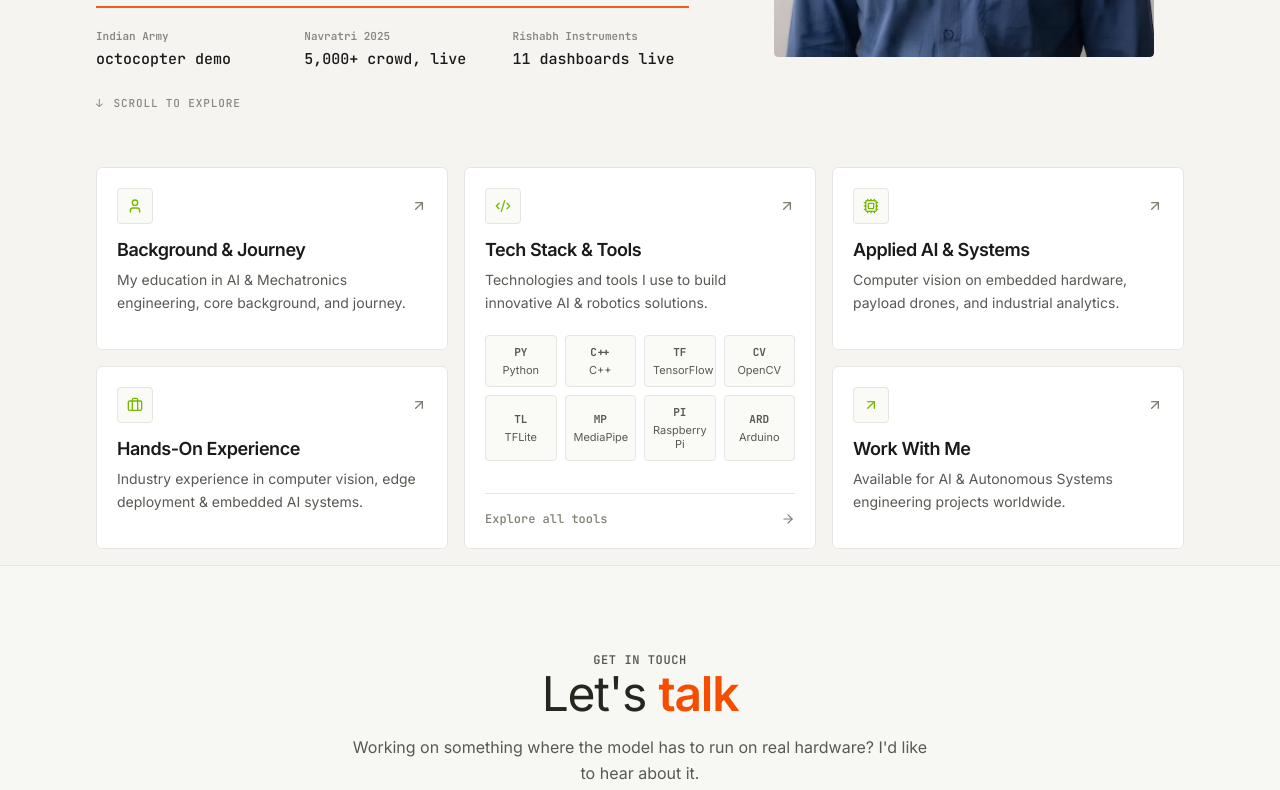
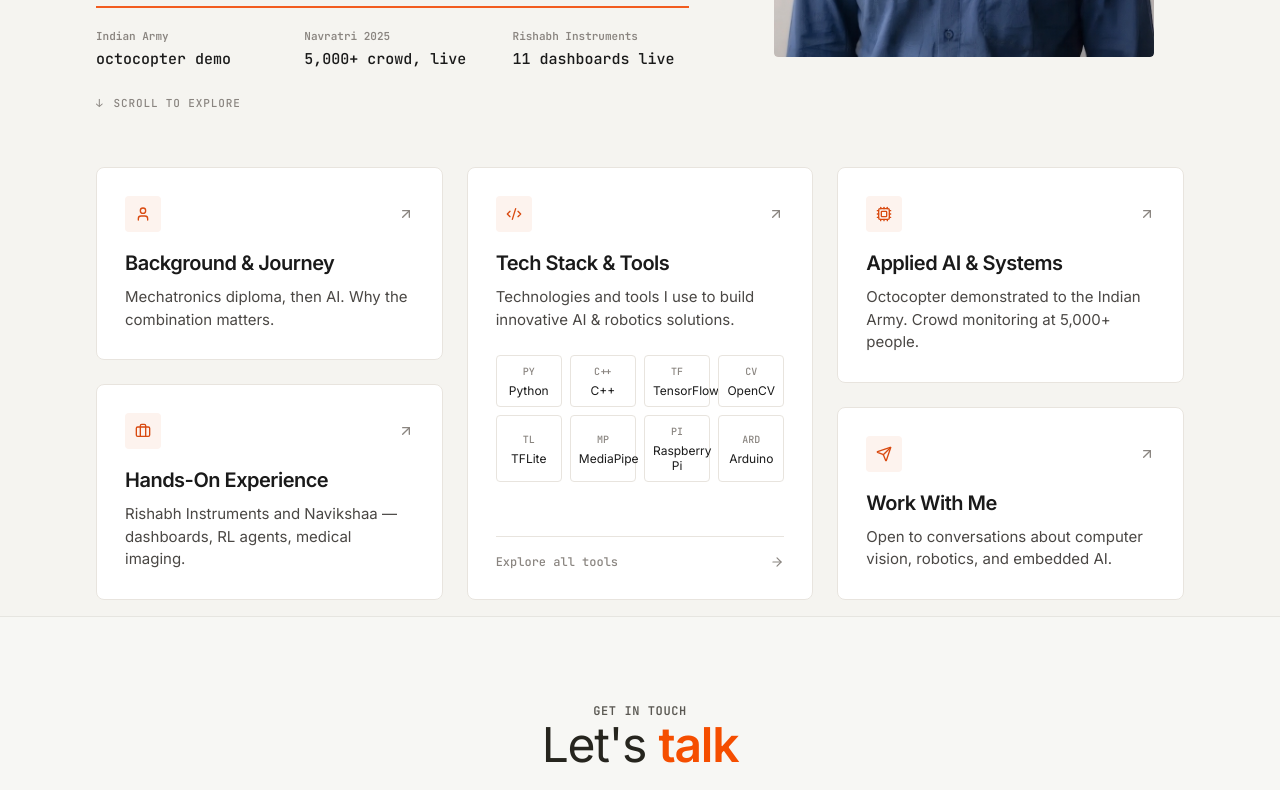
Before and after one commit to Prrajaljain/Portfolio-Setup, a Next.js app: page / in a window 1280 px wide. Shown: the part 555-1345 px from the top of the page. Built offline with nearby package versions, Linux system fonts and the light colour scheme.

Commit message:
Redesign Bento card navigation section with #D94A10 16px icons in #FDF3EE containers, updated card descriptions, 28px padding, 20px title, and hover transitions

```diff
--- a/components/home/hero.tsx
+++ b/components/home/hero.tsx
@@ -20,26 +20,26 @@ function BentoHeroGrid() {
 
   return (
     <div id="bento-grid" className="mt-14 w-full text-left">
-      <div className="grid grid-cols-1 md:grid-cols-3 gap-4 items-stretch">
+      <div className="grid grid-cols-1 md:grid-cols-3 gap-6 items-stretch">
         {/* Left Column: 2 Cards Stacked Vertically */}
-        <div className="flex flex-col gap-4 justify-between">
+        <div className="flex flex-col gap-6 justify-between">
           {/* Card 1: Background & Journey */}
           <Link
             href="/about"
-            className="group relative flex flex-col justify-between rounded-md border border-[#e6e5e0] bg-[#ffffff] p-5 h-full transition-all duration-150 hover:border-[#cfcdc4] hover:-translate-y-0.5 focus-visible:outline-2 focus-visible:outline-[#1A1A1A] focus-visible:outline-offset-[3px]"
+            className="group relative flex flex-col justify-between rounded-[8px] border border-[#E8E4DE] bg-[#FFFFFF] p-[28px] h-full shadow-none transition-all duration-200 ease-out hover:border-[#D94A10] hover:-translate-y-[2px] focus-visible:outline-2 focus-visible:outline-[#1A1A1A] focus-visible:outline-offset-[3px]"
           >
             <div>
-              <div className="mb-3 flex items-center justify-between">
-                <div className="flex size-9 items-center justify-center rounded-sm bg-[#fafaf7] border border-[#e6e5e0] text-[#1A1A1A]">
-                  <User className="size-4 text-[#76b900]" />
+              <div className="mb-4 flex items-center justify-between">
+                <div className="flex size-9 items-center justify-center rounded-sm bg-[#FDF3EE]">
+                  <User className="size-4 text-[#D94A10]" />
                 </div>
-                <ArrowUpRight className="size-4 text-[#807d72] group-hover:text-[#D94A10] transition-colors duration-150" />
+                <ArrowUpRight className="size-4 text-[#8A8580] transition-all duration-200 ease-out group-hover:translate-x-[2px] group-hover:-translate-y-[2px] group-hover:text-[#D94A10]" />
               </div>
-              <h2 className="text-[18px] font-semibold tracking-tight text-[#1A1A1A] group-hover:text-[#D94A10] transition-colors duration-150">
+              <h2 className="text-[20px] font-semibold tracking-tight text-[#1A1A1A]">
                 Background &amp; Journey
               </h2>
-              <p className="mt-1.5 text-xs sm:text-sm leading-relaxed text-[#5a5852]">
-                My education in AI &amp; Mechatronics engineering, core background, and journey.
+              <p className="mt-2 text-[15px] leading-[1.5] text-[#4A4744]">
+                Mechatronics diploma, then AI. Why the combination matters.
               </p>
             </div>
           </Link>
@@ -47,20 +47,20 @@ function BentoHeroGrid() {
           {/* Card 2: Hands-On Experience */}
           <Link
             href="/experience"
-            className="group relative flex flex-col justify-between rounded-md border border-[#e6e5e0] bg-[#ffffff] p-5 h-full transition-all duration-150 hover:border-[#cfcdc4] hover:-translate-y-0.5 focus-visible:outline-2 focus-visible:outline-[#1A1A1A] focus-visible:outline-offset-[3px]"
+            className="group relative flex flex-col justify-between rounded-[8px] border border-[#E8E4DE] bg-[#FFFFFF] p-[28px] h-full shadow-none transition-all duration-200 ease-out hover:border-[#D94A10] hover:-translate-y-[2px] focus-visible:outline-2 focus-visible:outline-[#1A1A1A] focus-visible:outline-offset-[3px]"
           >
             <div>
-              <div className="mb-3 flex items-center justify-between">
-                <div className="flex size-9 items-center justify-center rounded-sm bg-[#fafaf7] border border-[#e6e5e0] text-[#1A1A1A]">
-                  <Briefcase className="size-4 text-[#76b900]" />
+              <div className="mb-4 flex items-center justify-between">
+                <div className="flex size-9 items-center justify-center rounded-sm bg-[#FDF3EE]">
+                  <Briefcase className="size-4 text-[#D94A10]" />
                 </div>
-                <ArrowUpRight className="size-4 text-[#807d72] group-hover:text-[#D94A10] transition-colors duration-150" />
+                <ArrowUpRight className="size-4 text-[#8A8580] transition-all duration-200 ease-out group-hover:translate-x-[2px] group-hover:-translate-y-[2px] group-hover:text-[#D94A10]" />
               </div>
-              <h2 className="text-[18px] font-semibold tracking-tight text-[#1A1A1A] group-hover:text-[#D94A10] transition-colors duration-150">
+              <h2 className="text-[20px] font-semibold tracking-tight text-[#1A1A1A]">
                 Hands-On Experience
               </h2>
-              <p className="mt-1.5 text-xs sm:text-sm leading-relaxed text-[#5a5852]">
-                Industry experience in computer vision, edge deployment &amp; embedded AI systems.
+              <p className="mt-2 text-[15px] leading-[1.5] text-[#4A4744]">
+                Rishabh Instruments and Navikshaa &mdash; dashboards, RL agents, medical imaging.
               </p>
             </div>
           </Link>
@@ -69,32 +69,32 @@ function BentoHeroGrid() {
         {/* Center Column: 1 Tall Card Spanning Height */}
         <Link
           href="/about#skills"
-          className="group relative flex flex-col justify-between rounded-md border border-[#e6e5e0] bg-[#ffffff] p-5 transition-all duration-150 hover:border-[#cfcdc4] hover:-translate-y-0.5 focus-visible:outline-2 focus-visible:outline-[#1A1A1A] focus-visible:outline-offset-[3px]"
+          className="group relative flex flex-col justify-between rounded-[8px] border border-[#E8E4DE] bg-[#FFFFFF] p-[28px] shadow-none transition-all duration-200 ease-out hover:border-[#D94A10] hover:-translate-y-[2px] focus-visible:outline-2 focus-visible:outline-[#1A1A1A] focus-visible:outline-offset-[3px]"
         >
           <div>
-            <div className="mb-3 flex items-center justify-between">
-              <div className="flex size-9 items-center justify-center rounded-sm bg-[#fafaf7] border border-[#e6e5e0] text-[#1A1A1A]">
-                <Code2 className="size-4 text-[#76b900]" />
+            <div className="mb-4 flex items-center justify-between">
+              <div className="flex size-9 items-center justify-center rounded-sm bg-[#FDF3EE]">
+                <Code2 className="size-4 text-[#D94A10]" />
               </div>
-              <ArrowUpRight className="size-4 text-[#807d72] group-hover:text-[#D94A10] transition-colors duration-150" />
+              <ArrowUpRight className="size-4 text-[#8A8580] transition-all duration-200 ease-out group-hover:translate-x-[2px] group-hover:-translate-y-[2px] group-hover:text-[#D94A10]" />
             </div>
 
-            <h2 className="text-[18px] font-semibold tracking-tight text-[#1A1A1A] group-hover:text-[#D94A10] transition-colors duration-150">
+            <h2 className="text-[20px] font-semibold tracking-tight text-[#1A1A1A]">
               Tech Stack &amp; Tools
             </h2>
-            <p className="mt-1.5 text-xs sm:text-sm leading-relaxed text-[#5a5852]">
+            <p className="mt-2 text-[15px] leading-[1.5] text-[#4A4744]">
               Technologies and tools I use to build innovative AI &amp; robotics solutions.
             </p>
 
             {/* 4x2 Icon Grid */}
-            <div className="mt-5 grid grid-cols-4 gap-2 font-mono text-[11px]">
+            <div className="mt-6 grid grid-cols-4 gap-2 font-mono text-[10px]">
               {techBadges.map((badge) => (
                 <div
                   key={badge.name}
-                  className="flex flex-col items-center justify-center rounded-sm border border-[#e6e5e0] bg-[#fafaf7] p-2 text-[#1A1A1A] transition-colors duration-150 group-hover:border-[#cfcdc4]"
+                  className="flex flex-col items-center justify-center rounded-[4px] border border-[#E8E4DE] bg-transparent p-2 text-[#1A1A1A] transition-colors duration-150 hover:border-[#D94A10]"
                 >
-                  <span className="font-bold text-[#5a5852]">{badge.tag || badge.fontTag}</span>
-                  <span className="mt-1 text-[11px] text-[#5a5852] font-sans leading-tight text-center w-full block">
+                  <span className="font-mono text-[10px] uppercase text-[#8A8580] font-medium">{badge.tag || badge.fontTag}</span>
+                  <span className="mt-1 text-[12px] text-[#1A1A1A] font-sans leading-tight text-center w-full block">
                     {badge.name}
                   </span>
                 </div>
@@ -102,31 +102,31 @@ function BentoHeroGrid() {
             </div>
           </div>
 
-          <div className="mt-8 border-t border-[#e6e5e0] pt-4 text-[12px] font-mono text-[#807d72] flex items-center justify-between group-hover:text-[#D94A10]">
+          <div className="mt-6 border-t border-[#E8E4DE] pt-4 text-[12px] font-mono text-[#8A8580] flex items-center justify-between transition-colors duration-200 group-hover:text-[#D94A10]">
             <span className="font-medium">Explore all tools</span>
-            <ArrowRight className="size-3.5 transition-transform duration-150 group-hover:translate-x-1" />
+            <ArrowRight className="size-3.5 transition-transform duration-200 group-hover:translate-x-[2px]" />
           </div>
         </Link>
 
         {/* Right Column: 2 Cards Stacked Vertically */}
-        <div className="flex flex-col gap-4 justify-between">
+        <div className="flex flex-col gap-6 justify-between">
           {/* Card 4: Applied AI & Systems */}
           <Link
             href="/projects"
-            className="group relative flex flex-col justify-between rounded-md border border-[#e6e5e0] bg-[#ffffff] p-5 h-full transition-all duration-150 hover:border-[#cfcdc4] hover:-translate-y-0.5 focus-visible:outline-2 focus-visible:outline-[#1A1A1A] focus-visible:outline-offset-[3px]"
+            className="group relative flex flex-col justify-between rounded-[8px] border border-[#E8E4DE] bg-[#FFFFFF] p-[28px] h-full shadow-none transition-all duration-200 ease-out hover:border-[#D94A10] hover:-translate-y-[2px] focus-visible:outline-2 focus-visible:outline-[#1A1A1A] focus-visible:outline-offset-[3px]"
           >
             <div>
-              <div className="mb-3 flex items-center justify-between">
-                <div className="flex size-9 items-center justify-center rounded-sm bg-[#fafaf7] border border-[#e6e5e0] text-[#1A1A1A]">
-                  <Cpu className="size-4 text-[#76b900]" />
+              <div className="mb-4 flex items-center justify-between">
+                <div className="flex size-9 items-center justify-center rounded-sm bg-[#FDF3EE]">
+                  <Cpu className="size-4 text-[#D94A10]" />
                 </div>
-                <ArrowUpRight className="size-4 text-[#807d72] group-hover:text-[#D94A10] transition-colors duration-150" />
+                <ArrowUpRight className="size-4 text-[#8A8580] transition-all duration-200 ease-out group-hover:translate-x-[2px] group-hover:-translate-y-[2px] group-hover:text-[#D94A10]" />
               </div>
-              <h2 className="text-[18px] font-semibold tracking-tight text-[#1A1A1A] group-hover:text-[#D94A10] transition-colors duration-150">
+              <h2 className="text-[20px] font-semibold tracking-tight text-[#1A1A1A]">
                 Applied AI &amp; Systems
               </h2>
-              <p className="mt-1.5 text-xs sm:text-sm leading-relaxed text-[#5a5852]">
-                Computer vision on embedded hardware, payload drones, and industrial analytics.
+              <p className="mt-2 text-[15px] leading-[1.5] text-[#4A4744]">
+                Octocopter demonstrated to the Indian Army. Crowd monitoring at 5,000+ people.
               </p>
             </div>
           </Link>
@@ -134,20 +134,20 @@ function BentoHeroGrid() {
           {/* Card 5: Work With Me */}
           <Link
             href="/contact"
-            className="group relative flex flex-col justify-between rounded-md border border-[#e6e5e0] bg-[#ffffff] p-5 h-full transition-all duration-150 hover:border-[#cfcdc4] hover:-translate-y-0.5 focus-visible:outline-2 focus-visible:outline-[#1A1A1A] focus-visible:outline-offset-[3px]"
+            className="group relative flex flex-col justify-between rounded-[8px] border border-[#E8E4DE] bg-[#FFFFFF] p-[28px] h-full shadow-none transition-all duration-200 ease-out hover:border-[#D94A10] hover:-translate-y-[2px] focus-visible:outline-2 focus-visible:outline-[#1A1A1A] focus-visible:outline-offset-[3px]"
           >
             <div>
-              <div className="mb-3 flex items-center justify-between">
-                <div className="flex size-9 items-center justify-center rounded-sm bg-[#fafaf7] border border-[#e6e5e0] text-[#1A1A1A]">
-                  <ArrowUpRight className="size-4 text-[#76b900]" />
+              <div className="mb-4 flex items-center justify-between">
+                <div className="flex size-9 items-center justify-center rounded-sm bg-[#FDF3EE]">
+                  <Send className="size-4 text-[#D94A10]" />
                 </div>
-                <ArrowUpRight className="size-4 text-[#807d72] group-hover:text-[#D94A10] transition-colors duration-150" />
+                <ArrowUpRight className="size-4 text-[#8A8580] transition-all duration-200 ease-out group-hover:translate-x-[2px] group-hover:-translate-y-[2px] group-hover:text-[#D94A10]" />
               </div>
-              <h2 className="text-[18px] font-semibold tracking-tight text-[#1A1A1A] group-hover:text-[#D94A10] transition-colors duration-150">
+              <h2 className="text-[20px] font-semibold tracking-tight text-[#1A1A1A]">
                 Work With Me
               </h2>
-              <p className="mt-1.5 text-xs sm:text-sm leading-relaxed text-[#5a5852]">
-                Available for AI &amp; Autonomous Systems engineering projects worldwide.
+              <p className="mt-2 text-[15px] leading-[1.5] text-[#4A4744]">
+                Open to conversations about computer vision, robotics, and embedded AI.
               </p>
             </div>
           </Link>
```
